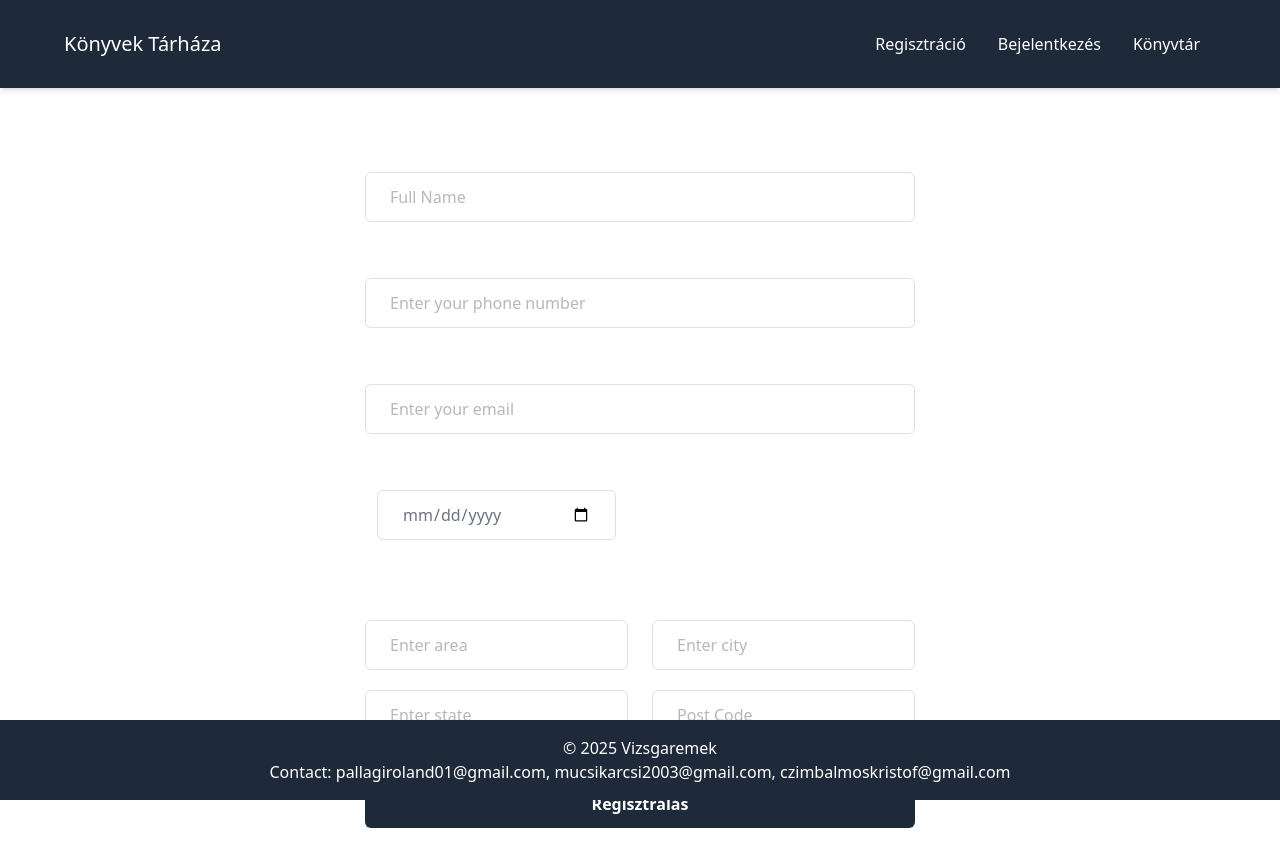
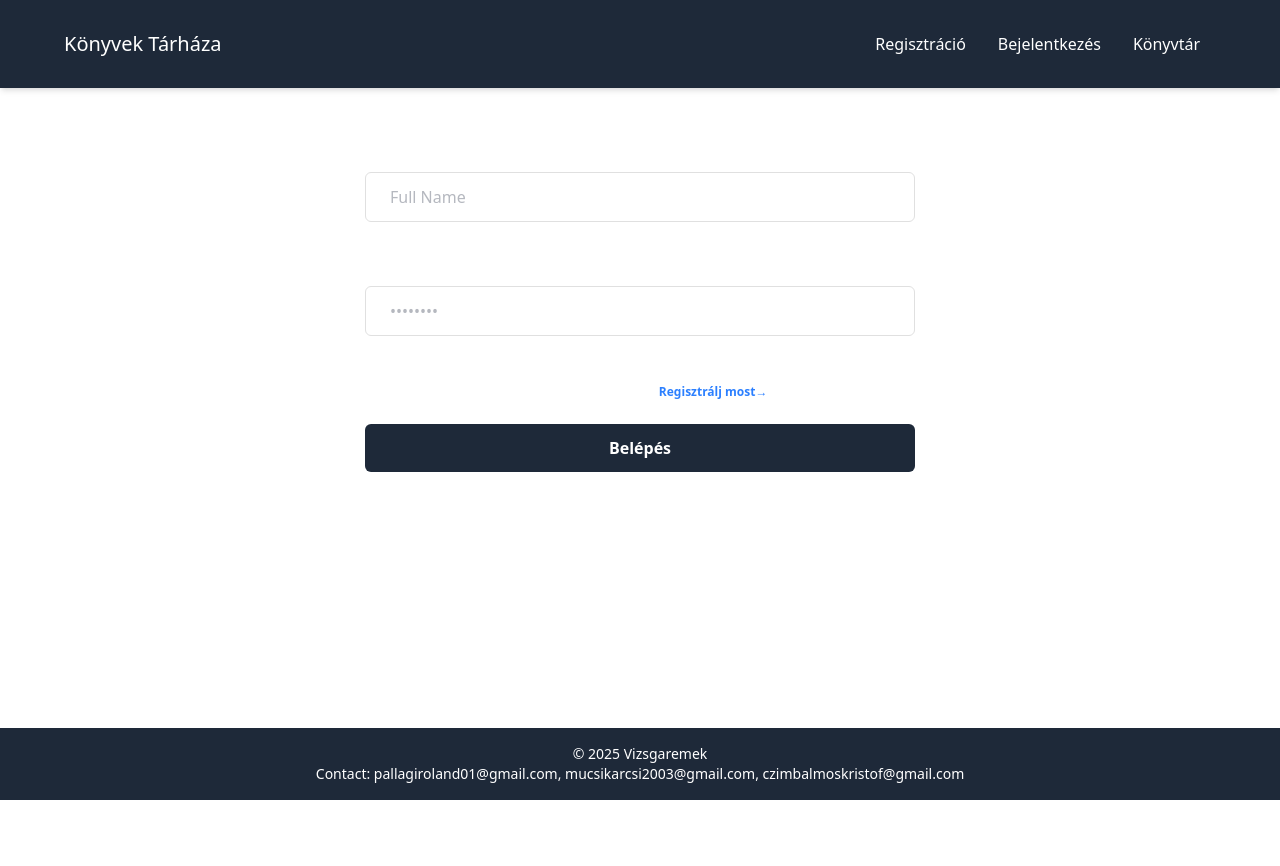
Before and after one commit to CzimbalmosKristof/Frontendkonyv, a React (Vite) app in the folder Frontend/: page /Login in a window 1280 px wide. Shown: the top 866 px of the page. After the commit the page ends 800 px from the top, so only its background shows below. Built offline with nearby package versions, Linux system fonts and the light colour scheme.

Commit message:
belépés footer probléma

```diff
--- a/Frontend/src/components/Footer.jsx
+++ b/Frontend/src/components/Footer.jsx
@@ -2,9 +2,9 @@ import React from 'react'
 
 function Footer() {
   return (
-    <div className="flex flex-col-reverse">
-    <main className="flex-col" />
-    <footer className="bg-gray-800 text-white py-4 justify-center fixed w-full bottom-0">
+    <div className="footer">
+    <main className="flex-grow" />
+    <footer className="bg-gray-800 text-white py-4 justify-center w-full fixed bottom-0">
         <div className="container mx-auto text-center">
             <p>&copy; 2025 Vizsgaremek</p>
             <ul>
--- a/Frontend/src/components/Login.jsx
+++ b/Frontend/src/components/Login.jsx
@@ -12,69 +12,25 @@ function Login() {
                 <input type="text" name="name" id="name" placeholder="Full Name"
                     className="w-full rounded-md border border-[#e0e0e0] bg-white py-3 px-6 text-base font-medium text-[#6B7280] outline-none focus:border-[#6A64F1] focus:shadow-md" />
             </div>
-            <div className="mb-5">
-                <label for="phone" className="mb-3 block text-base font-medium text-[#ffffff]">
-                    Telefonszám
+            <div class="w-full flex flex-col gap-2">
+            <label for="name" className="mb-3 block text-base font-medium text-[#ffffff]">
+                    Jelszó
                 </label>
-                <input type="text" name="phone" id="phone" placeholder="Enter your phone number"
-                    className="w-full rounded-md border border-[#e0e0e0] bg-white py-3 px-6 text-base font-medium text-[#6B7280] outline-none focus:border-[#6A64F1] focus:shadow-md" />
-            </div>
-            <div className="mb-5">
-                <label for="email" className="mb-3 block text-base font-medium text-[#ffffff]">
-                    Email cím
-                </label>
-                <input type="email" name="email" id="email" placeholder="Enter your email"
-                    className="w-full rounded-md border border-[#e0e0e0] bg-white py-3 px-6 text-base font-medium text-[#6B7280] outline-none focus:border-[#6A64F1] focus:shadow-md" />
-            </div>
-            <div className="-mx-3 flex flex-wrap">
-                <div className="w-full px-6 sm:w-1/2">
-                    <div className="mb-5">
-                        <label for="date" className="mb-3 block text-base font-medium text-[#ffffff]">
-                            Születési dátum
-                        </label>
-                        <input type="date" name="date" id="date"
-                            className="w-full rounded-md border border-[#e0e0e0] bg-white py-3 px-6 text-base font-medium text-[#6B7280] outline-none focus:border-[#ffffff] focus:shadow-md" />
-                    </div>
-                </div>
+                <input type="password" className="w-full rounded-md border border-[#e0e0e0] bg-white py-3 px-6 text-base font-medium text-[#6B7280] outline-none focus:border-[#6A64F1] focus:shadow-md" placeholder="••••••••" /> <br />
 
             </div>
 
-            <div className="mb-5 pt-3">
-                <label className="mb-5 block text-base font-semibold text-[#ffffff] sm:text-xl">
-                    Lakcím
-                </label>
-                <div className="-mx-3 flex flex-wrap">
-                    <div className="w-full px-3 sm:w-1/2">
-                        <div className="mb-5">
-                            <input type="" name="area" id="area" placeholder="Enter area"
-                                className="w-full rounded-md border border-[#e0e0e0] bg-white py-3 px-6 text-base font-medium text-[#6B7280] outline-none focus:border-[#6A64F1] focus:shadow-md" />
-                        </div>
-                    </div>
-                    <div className="w-full px-3 sm:w-1/2">
-                        <div className="mb-5">
-                            <input type="text" name="city" id="city" placeholder="Enter city"
-                                className="w-full rounded-md border border-[#e0e0e0] bg-white py-3 px-6 text-base font-medium text-[#6B7280] outline-none focus:border-[#6A64F1] focus:shadow-md" />
-                        </div>
-                    </div>
-                    <div className="w-full px-3 sm:w-1/2">
-                        <div className="mb-5">
-                            <input type="text" name="state" id="state" placeholder="Enter state"
-                                className="w-full rounded-md border border-[#e0e0e0] bg-white py-3 px-6 text-base font-medium text-[#6B7280] outline-none focus:border-[#6A64F1] focus:shadow-md" />
-                        </div>
-                    </div>
-                    <div className="w-full px-3 sm:w-1/2">
-                        <div className="mb-5">
-                            <input type="text" name="post-code" id="post-code" placeholder="Post Code"
-                                className="w-full rounded-md border border-[#e0e0e0] bg-white py-3 px-6 text-base font-medium text-[#6B7280] outline-none focus:border-[#6A64F1] focus:shadow-md" />
-                        </div>
-                    </div>
+                <div class="flex justify-center items-center mt-4">
+                    <p class="inline-flex items-center text-white font-medium text-xs text-center">
+                        <span class="ml-2">Nem regisztráltál még?<a href="/Register" class="text-xs ml-2 text-blue-500 font-semibold">Regisztrálj most&rarr;</a> <br/>
+                        </span>
+                    </p>
                 </div>
-            </div>
 
-            <div>
+            <br /><div>
                 <button
                     className="hover:shadow-form w-full rounded-md bg-gray-800 py-3 px-8 text-center text-base font-semibold text-white outline-none">
-                    Regisztrálás
+                    Belépés
                 </button>
             </div>
         </form>
--- a/Frontend/src/components/Register.jsx
+++ b/Frontend/src/components/Register.jsx
@@ -2,7 +2,7 @@ import React from 'react'
 
 function Register() {
   return (
-    <div className="flex items-center justify-center p-12">
+    <div className="flex flex-col min-h-screen items-center justify-start p-12">
     <div className="mx-auto w-full max-w-[550px]">
         <form>
             <div className="mb-5">
@@ -12,6 +12,15 @@ function Register() {
                 <input type="text" name="name" id="name" placeholder="Full Name"
                     className="w-full rounded-md border border-[#e0e0e0] bg-white py-3 px-6 text-base font-medium text-[#6B7280] outline-none focus:border-[#6A64F1] focus:shadow-md" />
             </div>
+
+            <div class="w-full flex flex-col gap-2">
+            <label for="name" className="mb-3 block text-base font-medium text-[#ffffff]">
+                    Jelszó
+                </label>
+                <input type="password" className="w-full rounded-md border border-[#e0e0e0] bg-white py-3 px-6 text-base font-medium text-[#6B7280] outline-none focus:border-[#6A64F1] focus:shadow-md" placeholder="••••••••" /> <br />
+
+            </div>
+
             <div className="mb-5">
                 <label for="phone" className="mb-3 block text-base font-medium text-[#ffffff]">
                     Telefonszám
@@ -29,7 +38,7 @@ function Register() {
             <div className="-mx-3 flex flex-wrap">
                 <div className="w-full px-6 sm:w-1/2">
                     <div className="mb-5">
-                        <label for="date" className="mb-3 block text-base font-medium text-[#ffffff]">
+                        <label for="date" className="mb-5 block text-base font-medium text-[#ffffff]">
                             Születési dátum
                         </label>
                         <input type="date" name="date" id="date"
```
